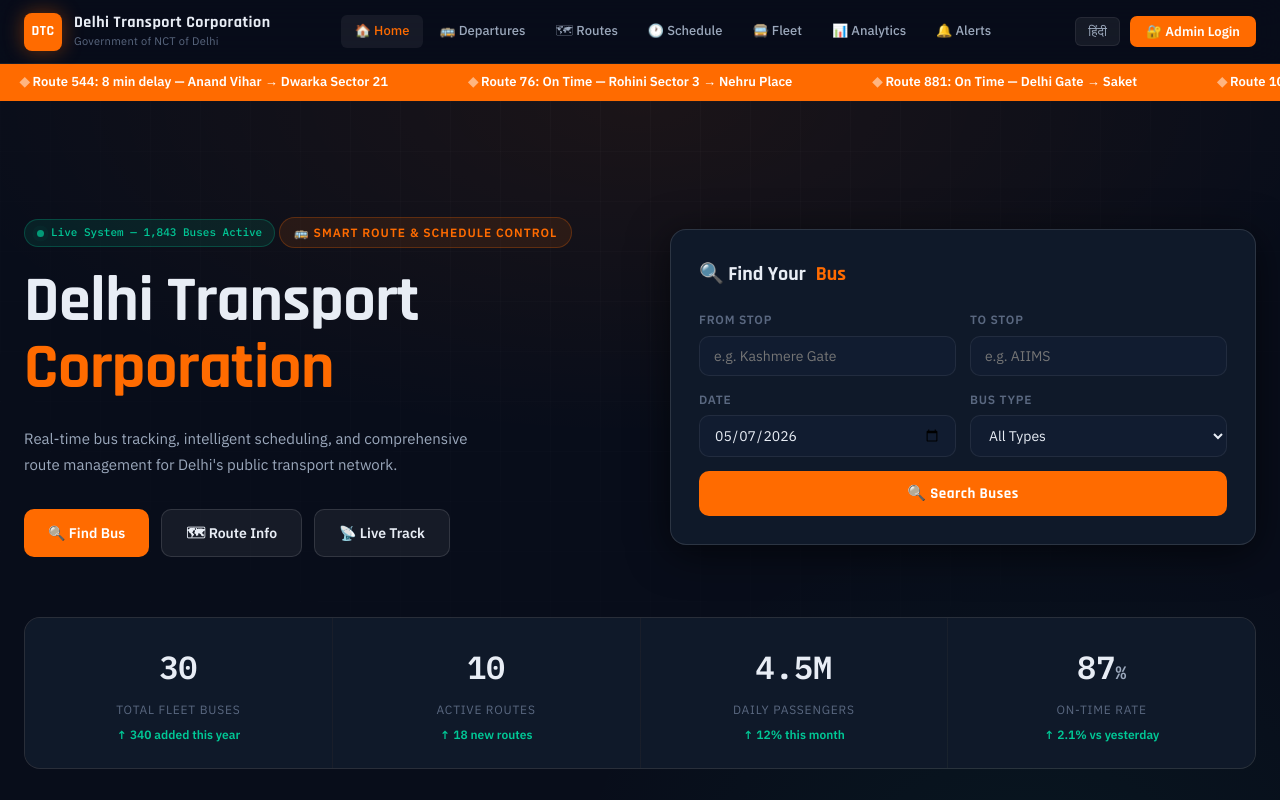
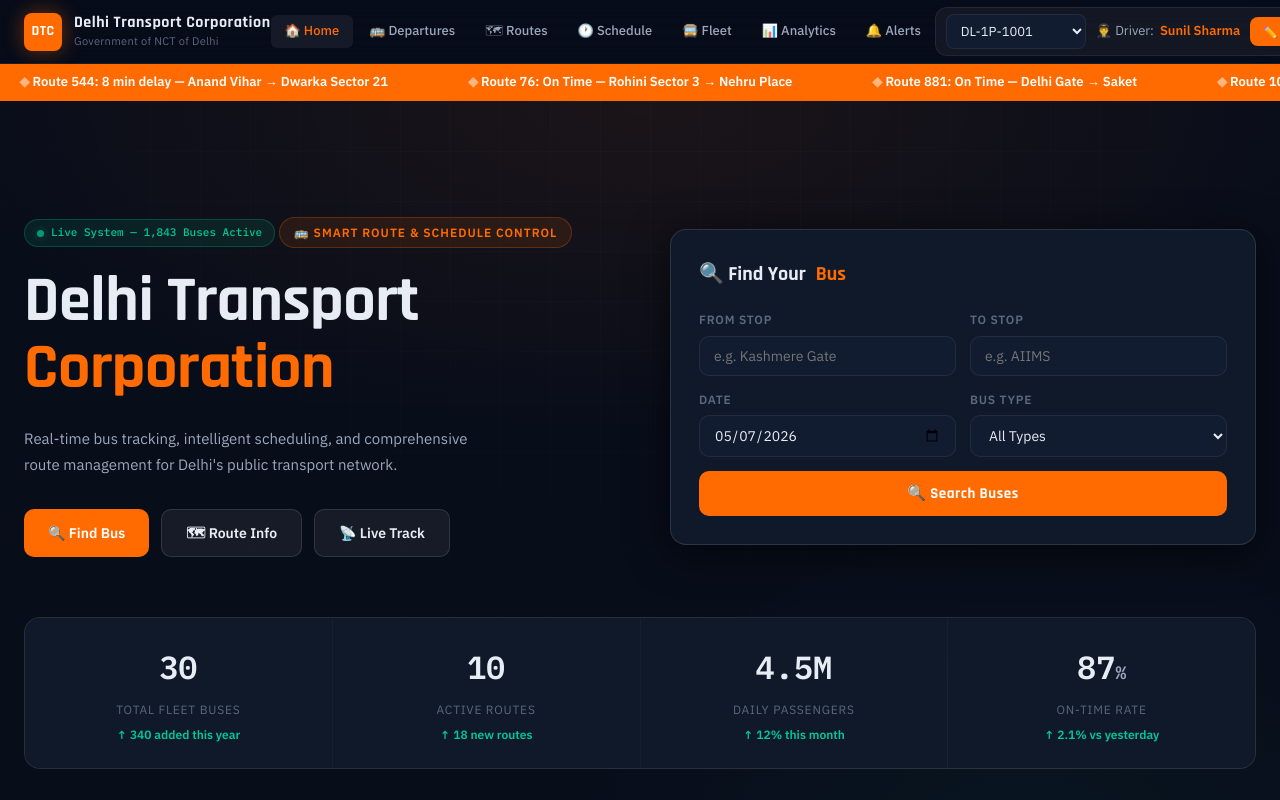
Before and after one commit to nitinptel/minorproject, a plain HTML site: page index.html in a window 1280 px wide. Shown: the top 800 px of the page. Drawn offline with Linux system fonts and the light colour scheme.

Commit message:
driver added

```diff
--- a/app.js
+++ b/app.js
@@ -19,6 +19,7 @@ const state = {
 document.addEventListener('DOMContentLoaded', () => {
   initNavScroll();
   initCounters();
+  initDriverPanel();
   initDepartures();
   initMap();
   initRoutes();
@@ -90,6 +91,88 @@ function animateCount(el, start, end, duration) {
     if (progress < 1) requestAnimationFrame(step);
   }
   requestAnimationFrame(step);
+}
+
+
+
+// ─── Driver Panel ─────────────────────────────────────────────
+function initDriverPanel(){
+
+  const busSelect = document.getElementById('busSelect');
+  const driverName = document.getElementById('assignedDriver');
+  const editBtn = document.getElementById('editDriverBtn');
+
+  if(!busSelect) return;
+
+  const buses = db.findAll('buses');
+  const drivers = db.findAll('drivers');
+
+  busSelect.innerHTML = buses.map(bus => {
+    return `
+      <option value="${bus.id}">
+        ${bus.regNo}
+      </option>
+    `;
+  }).join('');
+
+  function updateDriverDisplay(){
+
+    const bus = db.findById('buses', busSelect.value);
+
+    if(!bus || !bus.driverId){
+      driverName.textContent = 'Not Assigned';
+      return;
+    }
+
+    const driver = db.findById('drivers', bus.driverId);
+
+    driverName.textContent = driver
+      ? driver.name
+      : 'Unknown Driver';
+  }
+
+  updateDriverDisplay();
+
+  busSelect.addEventListener('change', updateDriverDisplay);
+
+  editBtn.addEventListener('click', () => {
+
+    if(!state.isAdmin){
+      showToast('Admin access required','error');
+      return;
+    }
+
+    const driverList = drivers
+      .map(d => `${d.id} - ${d.name}`)
+      .join('\n');
+
+    const selectedDriver = prompt(
+      `Assign Driver to Bus\n\n${driverList}\n\nEnter Driver ID:`
+    );
+
+    if(!selectedDriver) return;
+
+    const exists = drivers.find(
+      d => d.id === selectedDriver
+    );
+
+    if(!exists){
+      showToast('Invalid Driver ID','error');
+      return;
+    }
+
+    db.update('buses', busSelect.value, {
+      driverId: selectedDriver
+    });
+
+    updateDriverDisplay();
+
+    showToast('Driver assigned successfully','success');
+  });
+
+  db.on('buses', () => {
+    updateDriverDisplay();
+  });
 }
 
 // ─── Live Clock ────────────────────────────────────────────────────
--- a/db.js
+++ b/db.js
@@ -145,6 +145,7 @@ class DTCDB {
       this.insert('buses', {
         id: `B${String(i).padStart(3,'0')}`,
         regNo: `DL-1P-${1000 + i}`,
+        driverId: `D${String((i % 18) + 1).padStart(3,'0')}`,
         type,
         model: type === 'Electric EV' ? 'Olectra K7' : type === 'Low Floor AC' ? 'Tata Starbus AC' : type === 'Express' ? 'Volvo 9400' : 'Ashok Leyland Viking',
         capacity: type === 'Express' ? 45 : type === 'Low Floor AC' ? 55 : 65,
--- a/index.html
+++ b/index.html
@@ -37,8 +37,26 @@
     </ul>
 
     <div class="nav-actions">
+
+      <!-- Driver Panel -->
+      <div class="driver-panel">
+
+        <select id="busSelect" class="driver-select"></select>
+
+        <div class="driver-info">
+          <span>👨‍✈️ Driver:</span>
+          <strong id="assignedDriver">Not Assigned</strong>
+        </div>
+
+        <button id="editDriverBtn" class="btn-driver-edit">
+          ✏️ Assign
+        </button>
+
+      </div>
+
       <button class="btn-lang">हिंदी</button>
       <button class="btn-admin">🔐 Admin Login</button>
+
       <button class="hamburger" aria-label="Menu">
         <span></span><span></span><span></span>
       </button>
--- a/styles.css
+++ b/styles.css
@@ -128,6 +128,77 @@ section { padding: 80px 0; }
 
 .hamburger { display: none; flex-direction: column; gap: 5px; padding: 4px; }
 .hamburger span { width: 22px; height: 2px; background: var(--text2); border-radius: 2px; transition: var(--transition); }
+
+/* ── Driver Panel ───────────────────────────────────────────── */
+.driver-panel{
+  display:flex;
+  align-items:center;
+  gap:10px;
+  padding:6px 10px;
+  border-radius:12px;
+  background:rgba(255,255,255,0.05);
+  border:1px solid var(--border);
+  backdrop-filter:blur(10px);
+  transition:var(--transition);
+}
+
+.driver-panel:hover{
+  border-color:var(--border2);
+}
+
+.driver-select{
+  background:var(--bg3);
+  color:var(--text);
+  border:1px solid var(--border);
+  padding:7px 10px;
+  border-radius:8px;
+  font-size:13px;
+  min-width:140px;
+  transition:var(--transition);
+}
+
+.driver-select:focus{
+  outline:none;
+  border-color:var(--primary);
+  box-shadow:0 0 0 3px rgba(255,107,0,0.12);
+}
+
+.driver-info{
+  display:flex;
+  align-items:center;
+  gap:6px;
+  font-size:13px;
+  color:var(--text2);
+  white-space:nowrap;
+}
+
+.driver-info strong{
+  color:var(--primary);
+  font-weight:700;
+}
+
+.btn-driver-edit{
+  padding:7px 12px;
+  border-radius:8px;
+  background:var(--primary);
+  color:white;
+  font-size:12px;
+  font-weight:700;
+  transition:var(--transition);
+}
+
+.btn-driver-edit:hover{
+  background:var(--primary2);
+  transform:translateY(-1px);
+  box-shadow:0 0 16px rgba(255,107,0,0.35);
+}
+
+@media (max-width:1100px){
+  .driver-panel{
+    display:none;
+  }
+}
+
 
 /* ── Live Badge ─────────────────────────────────────────────────── */
 .live-badge {
```
